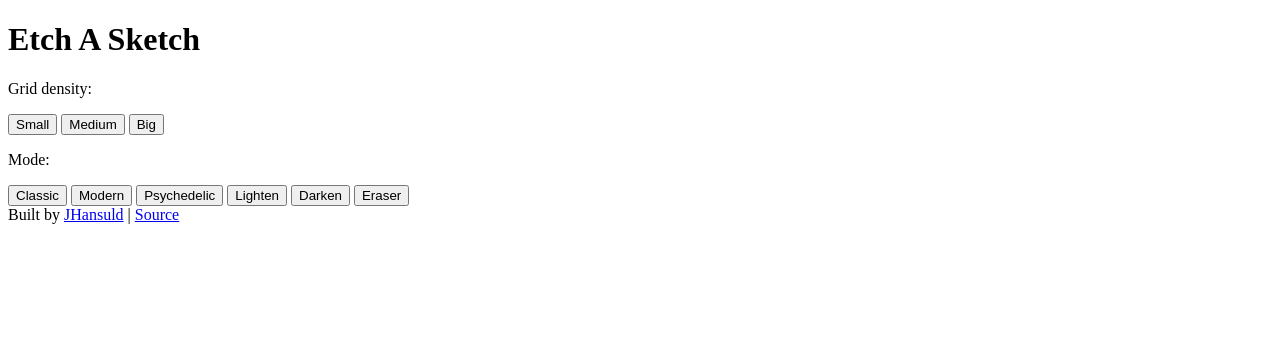
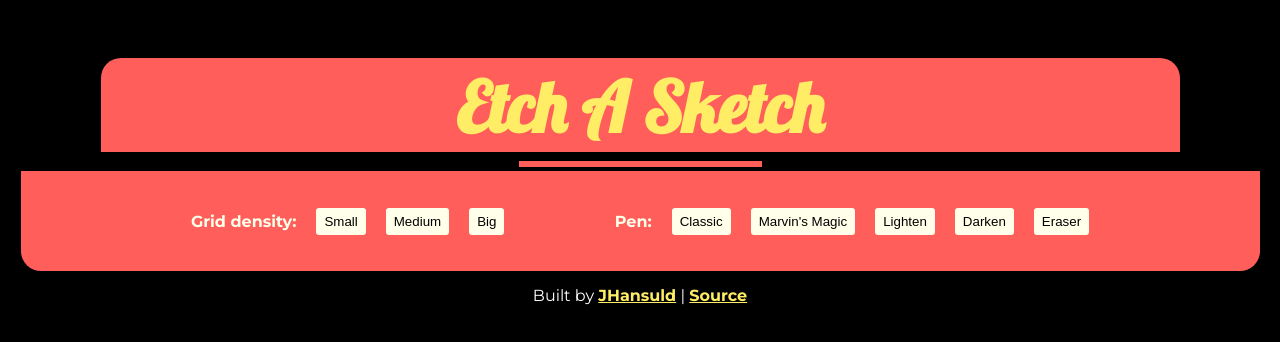
Before and after one commit to JHansuld/odin-etch-a-sketch, a plain HTML site: page index.html in a window 1280 px wide. Drawn offline with Linux system fonts and the light colour scheme.

Commit message:
html and css set up. ready for Javascript.

```diff
--- a/index.html
+++ b/index.html
@@ -25,14 +25,14 @@
         <button class="size medium">Medium</button>
         <button class="size big">Big</button>
       </div>
-      <div class="mode-controls">
-        <p>Mode: </p>
-        <button class="mode classic">Classic</button>
-        <button class="mode modern">Modern</button>
-        <button class="mode psychedelic">Psychedelic</button>
-        <button class="mode lighten">Lighten</button>
-        <button class="mode darken">Darken</button>
-        <button class="mode eraser">Eraser</button>
+
+      <div class="pen-controls">
+        <p>Pen: </p>
+        <button class="pen classic">Classic</button>
+        <button class="pen magic">Marvin's Magic</button>
+        <button class="pen lighten">Lighten</button>
+        <button class="pen darken">Darken</button>
+        <button class="pen eraser">Eraser</button>
       </div>
     </div>
 
--- a/style.css
+++ b/style.css
@@ -1,3 +1,179 @@
-#container {
+
+/*  COLOR PALETTE
+    ---
+    Red: #FF5E5B
+    Grey: #D8D8D8
+    Cream: #FFFFEA
+    Black: #78CCCB
+    Yellow: #FFED66  */
+
+body {
+  background-color: #000000;
+  font-family: 'Montserrat', sans-serif;
+  padding: 50px 0;
+}
+
+main {
+  text-align: center;
+}
+
+.header {
+  background-color: #FF5E5B;
+  border-radius: 20px 20px 0 0;
+  width: 1079px;
+  height: 94px;
+  margin: 0 auto;
+}
+
+.heading {
+  font-family: 'Lobster', cursive;
+  font-size: 70px;
+  color: #FFED66;
+  text-align: center;
+  margin: 0;
+  line-height: 1;
+  padding-top: 14px;
+}
+
+.controls {
+  display: flex;
+  justify-content: space-evenly;
+  align-items: center;
+  margin: 0 auto;
+  padding: 0 80px;
+  width: 1079px;
+  height: 100px;
+  background-color: #FF5E5B;
+  border-radius: 0 0 20px 20px;
+}
+
+.controls > div {
+  display: flex;
+  align-items: center;
 
 }
+.controls > div > p {
+  color: #FFFFEA;
+  font-weight: 700;
+  margin: 0;
+}
+
+.controls button {
+  background-color: #FFFFEA;
+  color: #000000;
+  border: none;
+  border-radius: 3px;
+  padding: 6px 8px;
+  margin-left: 20px;
+  transition: all 0.3s;
+  cursor: pointer;
+  outline: none;
+}
+
+.controls button:hover {
+  background-color: #FFED66;
+  transition: all 0.3s;
+}
+
+.pen-controls {
+  margin-left: 20px;
+}
+
+.active-button {
+  background-color: #FFED66 !important;
+}
+
+.erase {
+  color: #FF5E5B !important;
+  font-weight: 700;
+}
+
+/* Game container */
+/* small(16x22) medium.default(32x44) big(64x88) */
+
+#grid-container {
+  display: inline-grid;
+  border: solid #FF5E5B;
+  border-width: 6px 100px 0;
+  grid-gap: 1px;
+  background-color: #AAAAAA;
+  /* cursor: crosshair; */
+}
+
+#grid-container > div {
+  background-color: #D8D8D8;
+}
+
+.small-grid {
+  grid-template-columns: repeat(22, auto);
+}
+.small-grid > div {
+  height: 39px;
+  width: 39px;
+}
+
+.medium-grid-default {
+  grid-template-columns: repeat(44, auto);
+}
+.medium-grid-default > div {
+  height: 19px;
+  width: 19px;
+}
+
+.big-grid {
+  grid-template-columns: repeat(88, auto);
+}
+.big-grid > div {
+  height: 9px;
+  width: 9px;
+}
+
+.footer {
+  text-align: center;
+  margin-top: 15px;
+  color: #ffffff;
+}
+
+.footer-link {
+  color:#FFED66 ;
+  font-weight: bold;
+  transition: all 0.2s;
+}
+
+.footer-link:hover {
+  color: #FF5E5B;
+  transition: all 0.2s;
+}
+
+/* Breakpoints */
+
+@media only screen and (max-width: 1080px) {
+  .header {
+    width: 739px;
+  }
+
+  .controls {
+    flex-direction: column;
+    width: 739px;
+  }
+
+  .pen-controls {
+    margin-left: 0;
+  }
+
+  #grid-container {
+    border-width: 6px 50px 0;
+  }
+
+  .small-grid {
+    grid-template-columns: repeat(16, auto);
+  }
+
+  .medium-grid-default {
+    grid-template-columns: repeat(32, auto);
+  }
+
+  .big-grid {
+    grid-template-columns: repeat(64, auto);
+  }
+}
```
